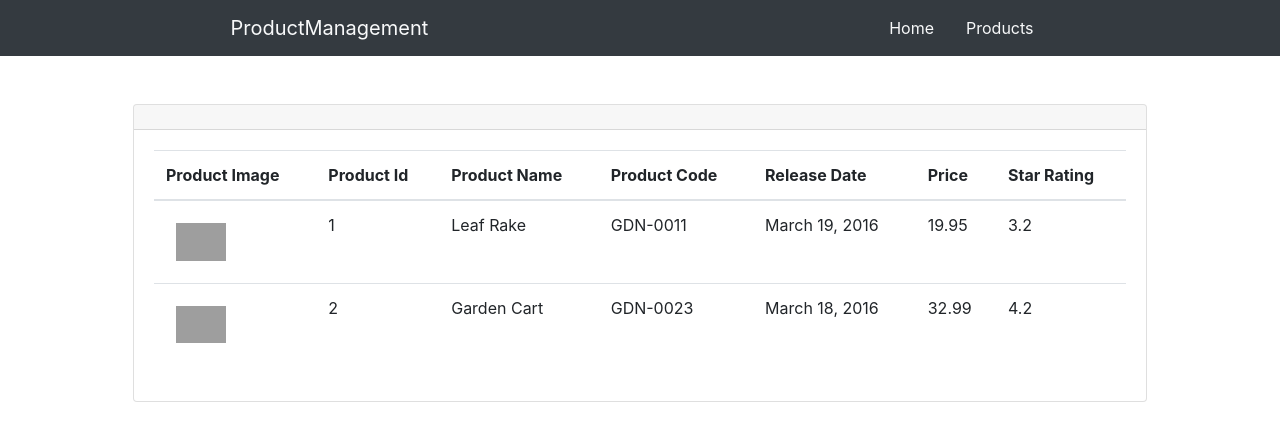
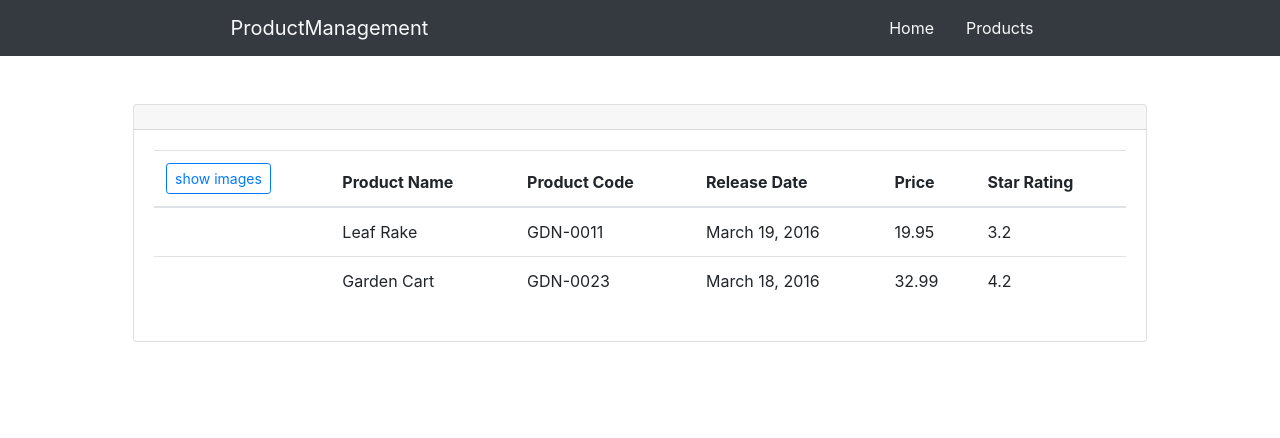
Before and after one commit to JamalGuyo/ng-productmgt-2, an Angular app: page /products in a window 1280 px wide. Shown: the top 438 px of the page. Built offline with nearby package versions, Linux system fonts and the light colour scheme; grey boxes are pictures that could not be loaded.

Commit message:
create toggleImage functionality

```diff
--- a/src/app/products/products.component.html
+++ b/src/app/products/products.component.html
@@ -5,8 +5,14 @@
       <table class="table">
         <thead>
           <tr>
-            <th>Product Image</th>
-            <th>Product Id</th>
+            <th>
+              <button
+                class="btn btn-sm btn-outline-primary"
+                (click)="toggleImage()"
+              >
+                {{ imgStatus ? 'Hide' : 'show' }} images
+              </button>
+            </th>
             <th>Product Name</th>
             <th>Product Code</th>
             <th>Release Date</th>
@@ -18,13 +24,13 @@
           <tr *ngFor="let product of products">
             <td>
               <img
+                *ngIf="imgStatus"
                 [src]="product.imageUrl"
                 [title]="product.productName"
                 [style.margin.px]="imgMargin"
                 [style.width.px]="imgWidth"
               />
             </td>
-            <td>{{ product.productId }}</td>
             <td>{{ product.productName }}</td>
             <td>{{ product.productCode }}</td>
             <td>{{ product.releaseDate }}</td>
--- a/src/app/products/products.component.ts
+++ b/src/app/products/products.component.ts
@@ -9,6 +9,7 @@ import { IProduct } from './product';
 export class ProductsComponent implements OnInit {
   imgMargin: number = 10;
   imgWidth: number = 50;
+  imgStatus: boolean = false;
   products: IProduct[] = [
     {
       productId: 1,
@@ -36,4 +37,8 @@ export class ProductsComponent implements OnInit {
   constructor() {}
 
   ngOnInit() {}
+
+  toggleImage(): void {
+    this.imgStatus = !this.imgStatus;
+  }
 }
```
